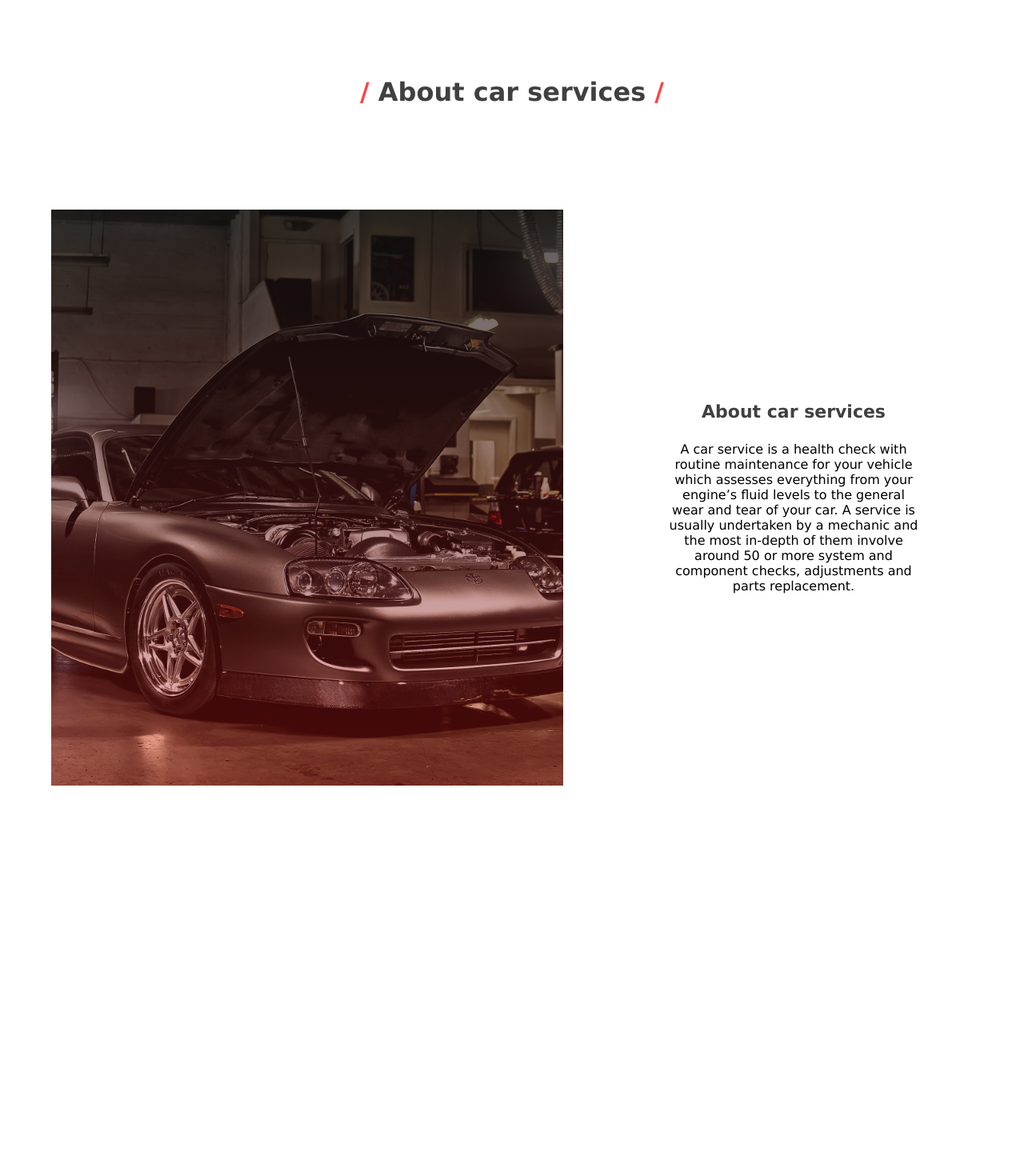
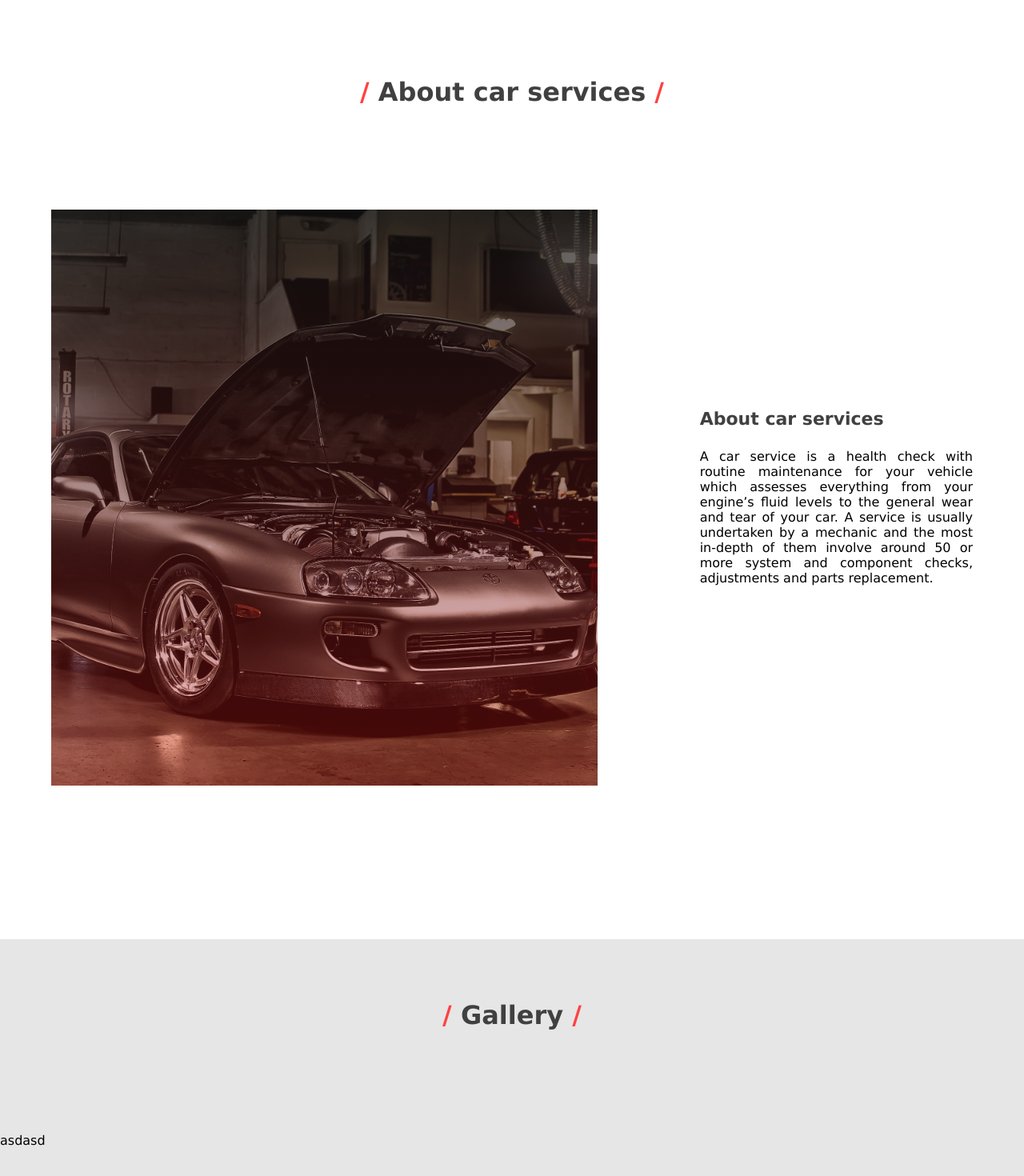
Before and after one commit to kenankaric122/carserviceweb, a React (Create React App) app: page / in a window 1280 px wide. Shown: the part 1616-3086 px from the top of the page at 80% size. Before the commit the page ends 2598 px from the top, so only its background shows below. Built offline with nearby package versions, Linux system fonts and the light colour scheme.

Commit message:
:sparkles: new features

```diff
--- /dev/null
+++ b/src/components/Gallery.jsx
@@ -0,0 +1,15 @@
+import React from 'react';
+import './styles/Gallery.css'
+
+function Gallery() {
+    return (
+        <div className='gal'>
+        <h1 style={{color : "#404040", textAlign : "center", marginTop : "15%", fontWeight : "bold"}}><br/><br/><span>/ </span>Gallery<span> /</span></h1>
+        <div className='gallery'>
+            asdasd
+        </div>
+        </div>
+    )
+}
+
+export default Gallery
--- /dev/null
+++ b/src/components/styles/Gallery.css
@@ -0,0 +1,10 @@
+.gal{
+    background-color: rgb(230, 230, 230);
+}
+
+.gallery{
+    display: flex;
+    width: 100%;
+    height: 50vh;
+    margin-top: 10%;
+}
--- a/src/components/styles/More.css
+++ b/src/components/styles/More.css
@@ -18,10 +18,10 @@
 
 .more .text1{
     margin-left: 10%;
-    margin-right: 10%;
+    margin-right: 5%;
     height: 100%;
     flex: 50%;
-    text-align: center;
+    text-align: justify;
     display: flex;
     flex-direction: column;
     justify-content: center;
--- a/src/pages/Landing.jsx
+++ b/src/pages/Landing.jsx
@@ -3,6 +3,7 @@ import Navbar from '../components/Navbar'
 import Home from '../components/Home'
 import More from '../components/More'
 import Cards from '../components/Cards'
+import Gallery from '../components/Gallery'
 
 const Landing = () => {
     return (
@@ -11,6 +12,7 @@ const Landing = () => {
             <Home/>
             <Cards/>
             <More/>
+            <Gallery/>
         </div>
     )
 }
```
